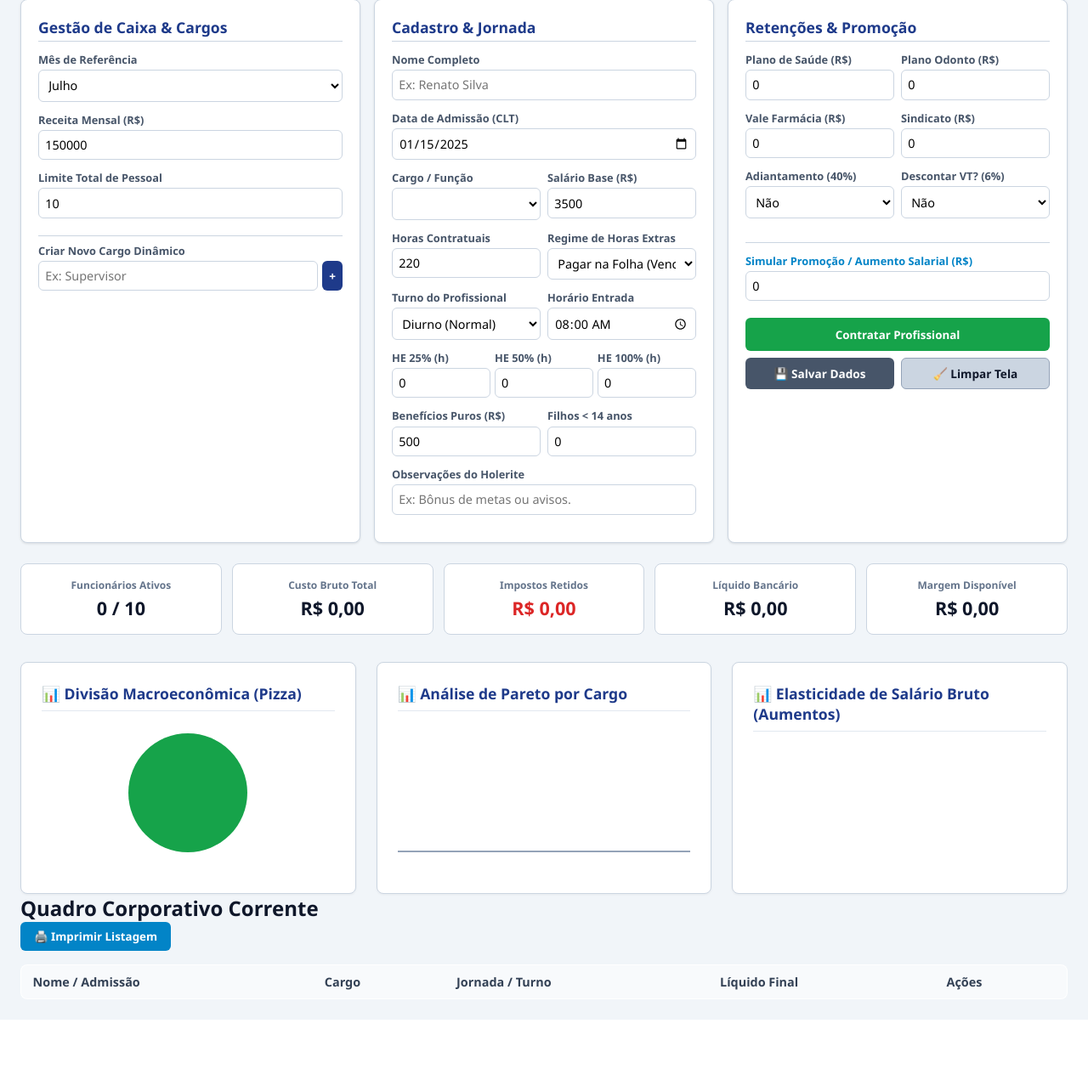
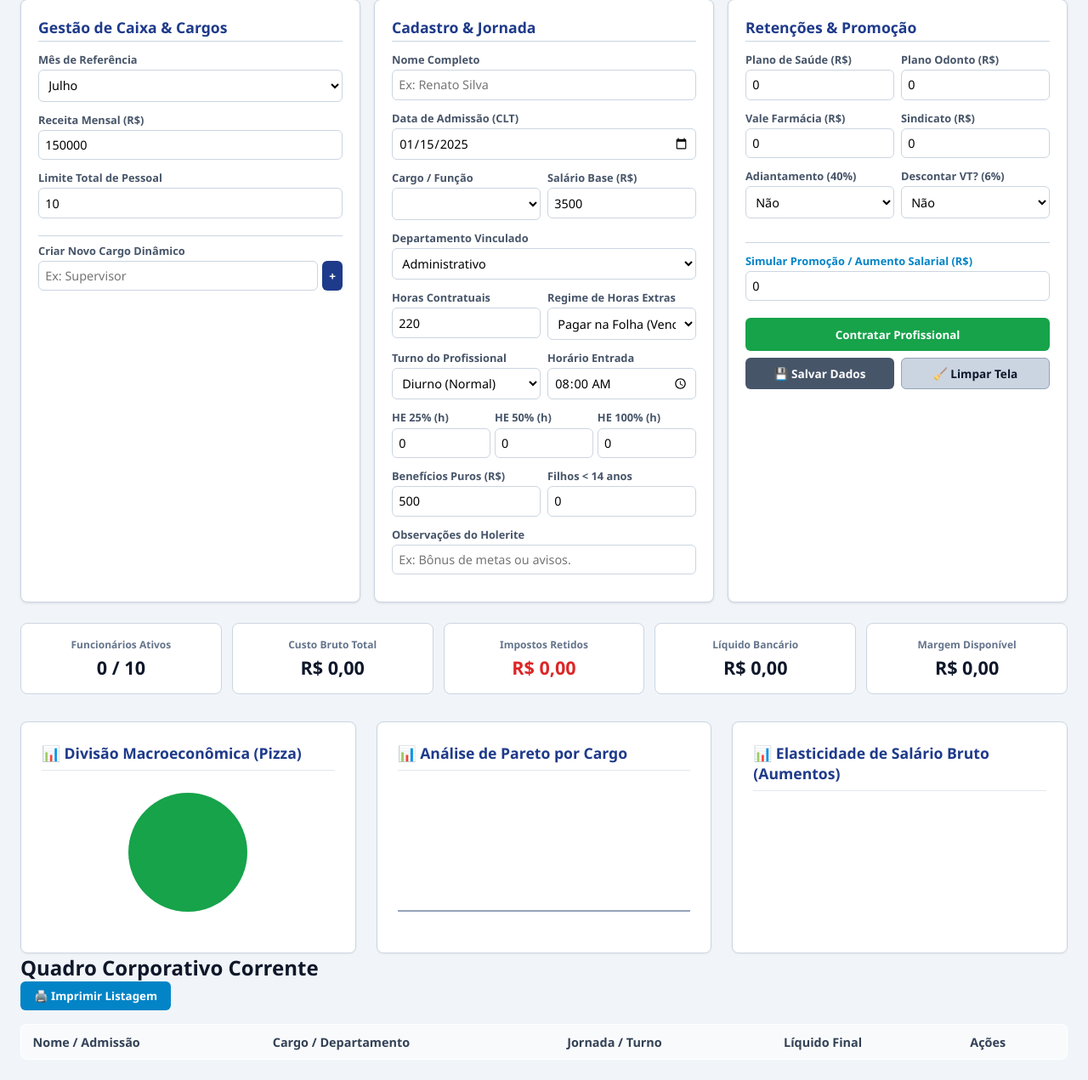
Before and after one commit to ProfRenatoPereira/adminprojeto, a Flask app: page / in a window 1280 px wide. Shown: the part 122-1393 px from the top of the page at 85% size. Before the commit the page ends 1322 px from the top, so only its background shows below. Run offline with Flask 3, Linux system fonts and the light colour scheme; lists and menus that the app fills with data are empty.

Commit message:
Update index.html

```diff
--- a/templates/index.html
+++ b/templates/index.html
@@ -1,6 +1,5 @@
 <!DOCTYPE html>
 <html lang="pt-BR">
-
 <head>
     <meta charset="UTF-8">
     <meta name="viewport" content="width=device-width, initial-scale=1.0">
@@ -70,7 +69,6 @@
         </div>
 
 
-
                 <div class="card">
             <h3>Cadastro & Jornada</h3>
             <input type="hidden" id="func_id_edicao" value="">
@@ -88,6 +86,16 @@
                     <select id="cargo"></select>
                 </div>
                 <div class="form-group"><label>Salário Base (R$)</label><input type="number" id="salario" value="3500"></div>
+            </div>
+            <!-- NOVO RECURSO PEDAGÓGICO: CAMPO DEPARTAMENTO VINCULADO -->
+            <div class="form-group">
+                <label>Departamento Vinculado</label>
+                <select id="departamento">
+                    <option value="Administrativo" selected>Administrativo</option>
+                    <option value="Financeiro">Financeiro</option>
+                    <option value="Operações / Fábrica">Operações / Fábrica</option>
+                    <option value="Comercial / Vendas">Comercial / Vendas</option>
+                </select>
             </div>
             <div class="grid-config" style="grid-template-columns: 1fr 1fr; gap: 0.5rem; margin-bottom: 0;">
                 <div class="form-group"><label>Horas Contratuais</label><input type="number" id="horas_comp" value="220"></div>
@@ -182,7 +190,7 @@
         <table>
             <thead>
                 <tr>
-                    <th>Nome / Admissão</th><th>Cargo</th><th>Jornada / Turno</th><th>Líquido Final</th><th>Ações</th>
+                    <th>Nome / Admissão</th><th>Cargo / Departamento</th><th>Jornada / Turno</th><th>Líquido Final</th><th>Ações</th>
                 </tr>
             </thead>
             <tbody id="tabela_corpo"></tbody>
```
